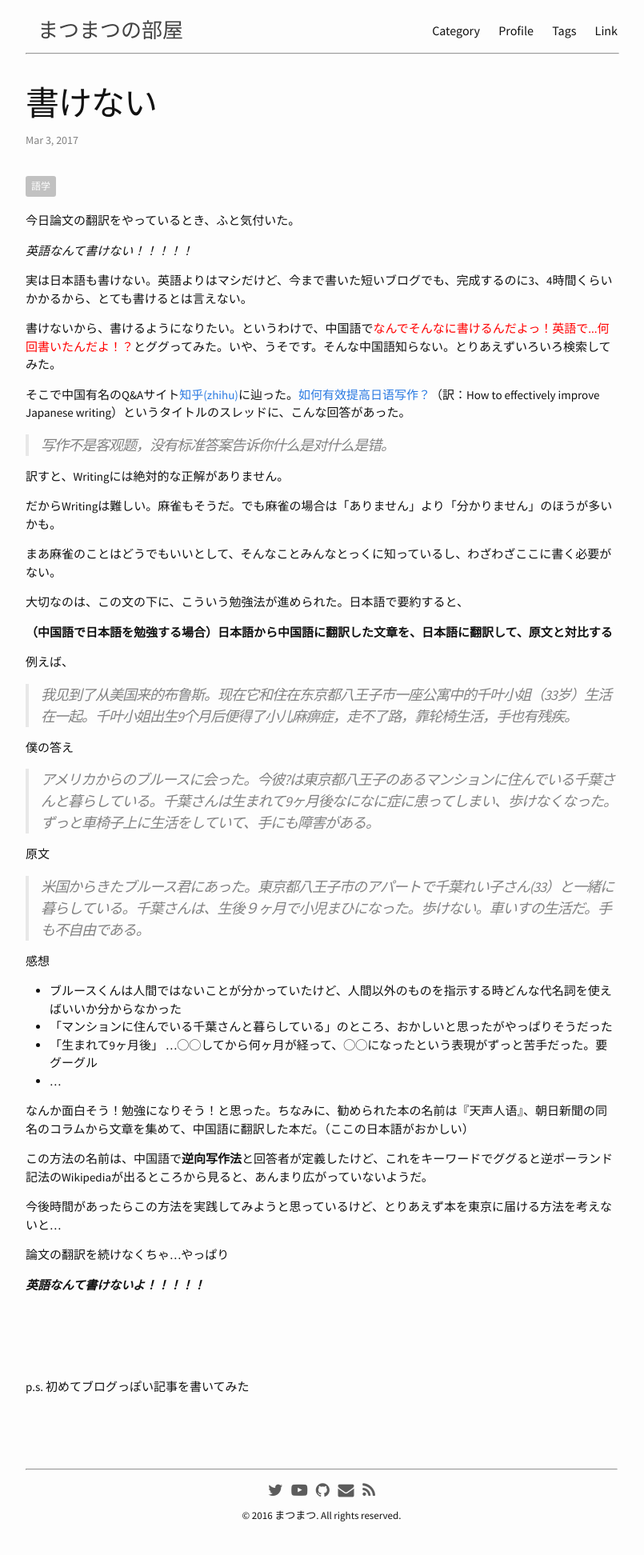
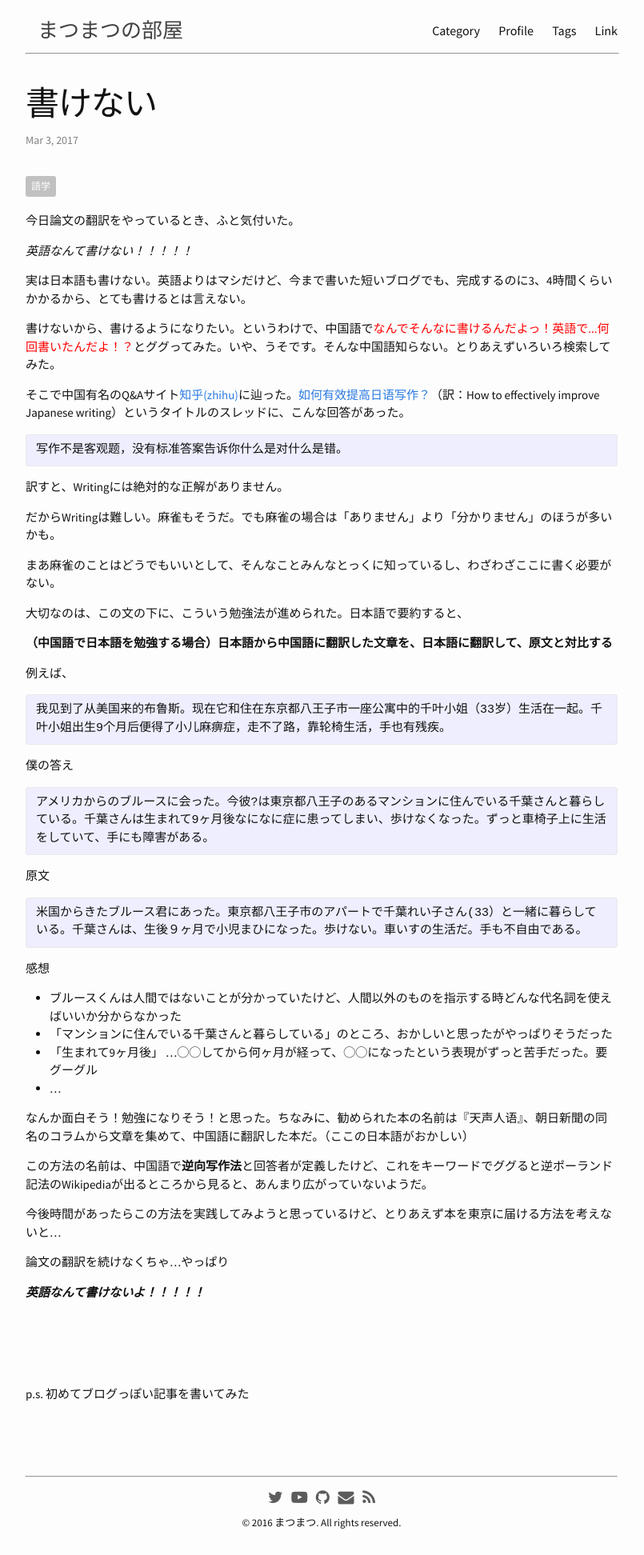
Before and after one commit to ssdh233/ssdh233.github.io, a Jekyll site: the page built from _posts/2017-03-12-cannot-write.md, in a window 1280 px wide. Shown: the whole page at 80% size, without its empty margins (238-1043 px from the left). Built offline with Jekyll 4.4.1, drawn with Linux system fonts in a browser that asks for light colours; nearby versions of some CDN libraries; some web fonts are replaced; comment, search, counter and statistics services are not loaded.

Commit message:
Update pre style for line break

```diff
--- a/_posts/2017-03-12-cannot-write.md
+++ b/_posts/2017-03-12-cannot-write.md
@@ -17,7 +17,7 @@ description: "日本語も英語も"
 
 そこで中国有名のQ&Aサイト[知乎(zhihu)](https://ja.wikipedia.org/wiki/知乎)に辿った。[如何有效提高日语写作？](https://www.zhihu.com/question/27907557)（訳：How to effectively improve Japanese writing）というタイトルのスレッドに、こんな回答があった。
 
->写作不是客观题，没有标准答案告诉你什么是对什么是错。
+<pre>写作不是客观题，没有标准答案告诉你什么是对什么是错。</pre>
 
 訳すと、Writingには絶対的な正解がありません。
 
@@ -31,15 +31,15 @@ description: "日本語も英語も"
 
 例えば、
 
->我见到了从美国来的布鲁斯。现在它和住在东京都八王子市一座公寓中的千叶小姐（33岁）生活在一起。千叶小姐出生9个月后便得了小儿麻痹症，走不了路，靠轮椅生活，手也有残疾。
+<pre>我见到了从美国来的布鲁斯。现在它和住在东京都八王子市一座公寓中的千叶小姐（33岁）生活在一起。千叶小姐出生9个月后便得了小儿麻痹症，走不了路，靠轮椅生活，手也有残疾。</pre>
 
 僕の答え
 
->アメリカからのブルースに会った。今彼?は東京都八王子のあるマンションに住んでいる千葉さんと暮らしている。千葉さんは生まれて9ヶ月後なになに症に患ってしまい、歩けなくなった。ずっと車椅子上に生活をしていて、手にも障害がある。
+<pre>アメリカからのブルースに会った。今彼?は東京都八王子のあるマンションに住んでいる千葉さんと暮らしている。千葉さんは生まれて9ヶ月後なになに症に患ってしまい、歩けなくなった。ずっと車椅子上に生活をしていて、手にも障害がある。</pre>
 
 原文
 
->米国からきたブルース君にあった。東京都八王子市のアパートで千葉れい子さん(33）と一緒に暮らしている。千葉さんは、生後９ヶ月で小児まひになった。歩けない。車いすの生活だ。手も不自由である。
+<pre>米国からきたブルース君にあった。東京都八王子市のアパートで千葉れい子さん(33）と一緒に暮らしている。千葉さんは、生後９ヶ月で小児まひになった。歩けない。車いすの生活だ。手も不自由である。</pre>
 
 感想
 * ブルースくんは人間ではないことが分かっていたけど、人間以外のものを指示する時どんな代名詞を使えばいいか分からなかった
--- a/_sass/_base.scss
+++ b/_sass/_base.scss
@@ -146,6 +146,13 @@ pre {
         padding-right: 0;
         padding-left: 0;
     }
+
+    /* line break */
+    white-space: pre-wrap;       /* Since CSS 2.1 */
+    white-space: -moz-pre-wrap;  /* Mozilla, since 1999 */
+    white-space: -pre-wrap;      /* Opera 4-6 */
+    white-space: -o-pre-wrap;    /* Opera 7 */
+    word-wrap: break-word;       /* Internet Explorer 5.5+ */
 }
 
 
```
